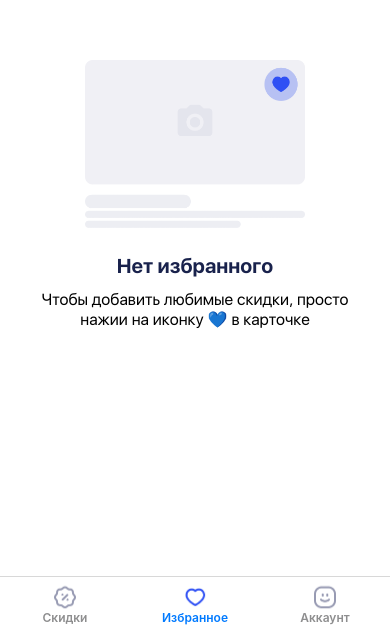
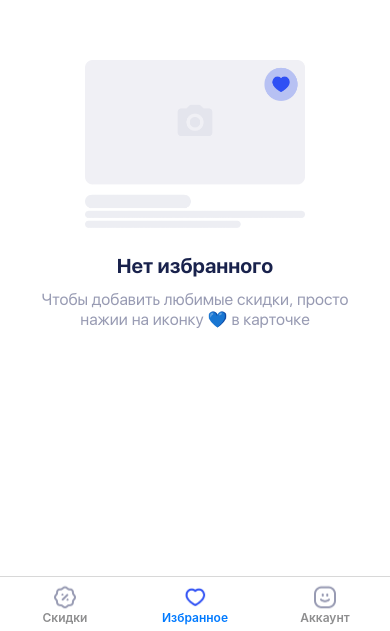
Before and after one commit to vgorodkov/mc-benefits, a React Native app: screen /FavouritesStackNav in a window 390 px wide. Shown: the part 213-844 px from the top of the page. Built offline with nearby package versions, Linux system fonts and the light colour scheme.

Commit message:
refactor: move FavouritesDummy to separate component

```diff
--- a/src/screens/FavouritesScreen.tsx
+++ b/src/screens/FavouritesScreen.tsx
@@ -1,64 +1,19 @@
-import { StyleSheet, View, Image, ScrollView } from 'react-native';
-import React, { useRef } from 'react';
+import React from 'react';
 import { useSelector } from 'react-redux';
 import { RootState } from 'redux/store';
-import Animated, { FadeIn, FadeOut } from 'react-native-reanimated';
-import { imgs } from '@assets/index';
-import { Text } from '@components/common/Text';
+
 import benefitsMeta from 'data/benefitsMeta.json';
 import { VerticalBenefitsList } from '@components/benefits/lists/VerticalBenefitsList';
 
-import { useScrollToTop } from '@react-navigation/native';
-
-const FavouritesPlaceholder = () => {
-  return (
-    <Animated.View
-      exiting={FadeOut}
-      entering={FadeIn.delay(300)}
-      style={styles.favouritePlaceholderContainer}
-    >
-      <Image
-        source={imgs.favourite_placeholder}
-        resizeMode="contain"
-        style={{ width: 220, height: 220 }}
-      />
-      <View style={styles.favouritePlaceholderText}>
-        <Text variant="header_2" style={{ color: '#19224C' }}>
-          Нет избранного
-        </Text>
-        <Text style={{ textAlign: 'center' }}>
-          Чтобы добавить любимые скидки, просто нажии на иконку 💙️ в карточке
-        </Text>
-      </View>
-    </Animated.View>
-  );
-};
+import { FavouritesDummy } from '@components/benefits/FavouritesDummy';
 
 export const FavouritesScreen = () => {
   const favouritesIds = useSelector((state: RootState) => state.favourites.favouritesIds);
   const favourites = benefitsMeta.filter((benefit) => favouritesIds.includes(benefit.id));
 
-  const scrollViewRef = useRef<ScrollView>(null);
-
-  useScrollToTop(scrollViewRef);
-
   if (favouritesIds.length <= 0) {
-    return <FavouritesPlaceholder />;
+    return <FavouritesDummy />;
   }
 
   return <VerticalBenefitsList benefitsData={favourites} categoryLabel="Избранные" />;
 };
-
-const styles = StyleSheet.create({
-  favouritePlaceholderContainer: {
-    flex: 1,
-    justifyContent: 'center',
-    alignItems: 'center',
-    paddingHorizontal: 16,
-  },
-  favouritePlaceholderText: {
-    justifyContent: 'center',
-    alignItems: 'center',
-    gap: 12,
-  },
-});
```
